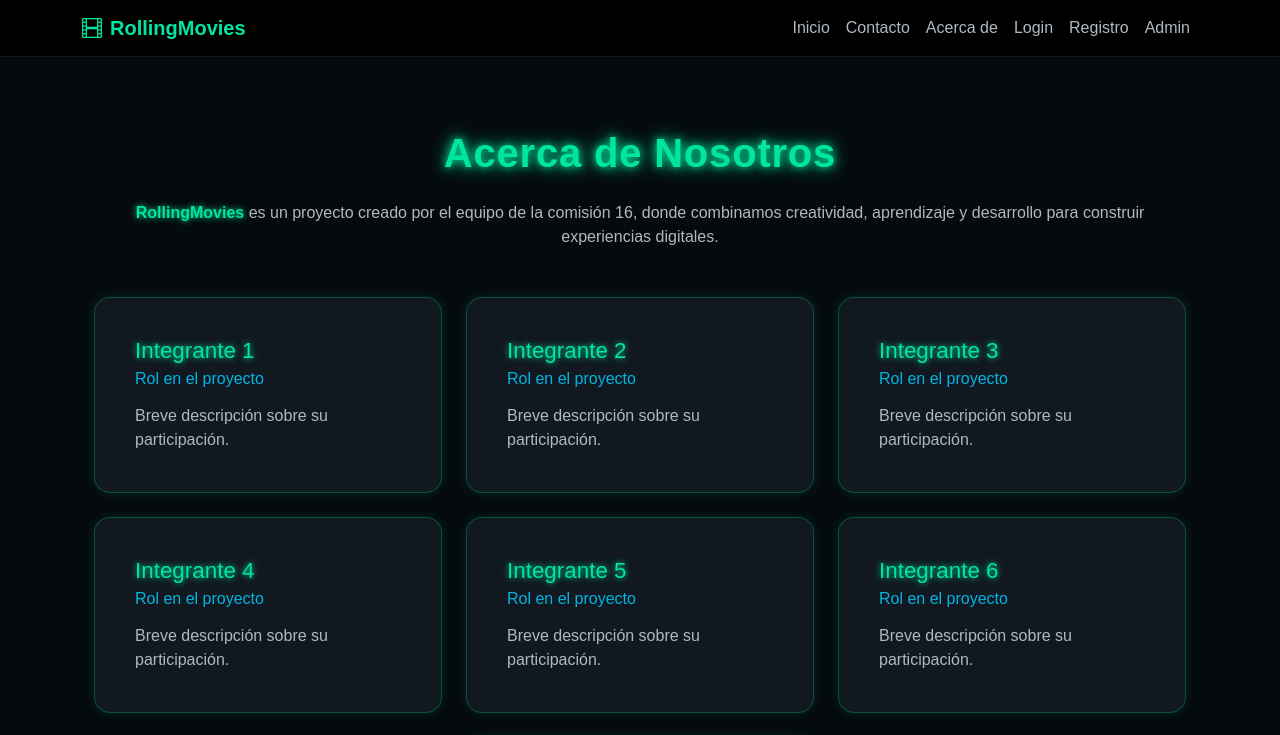
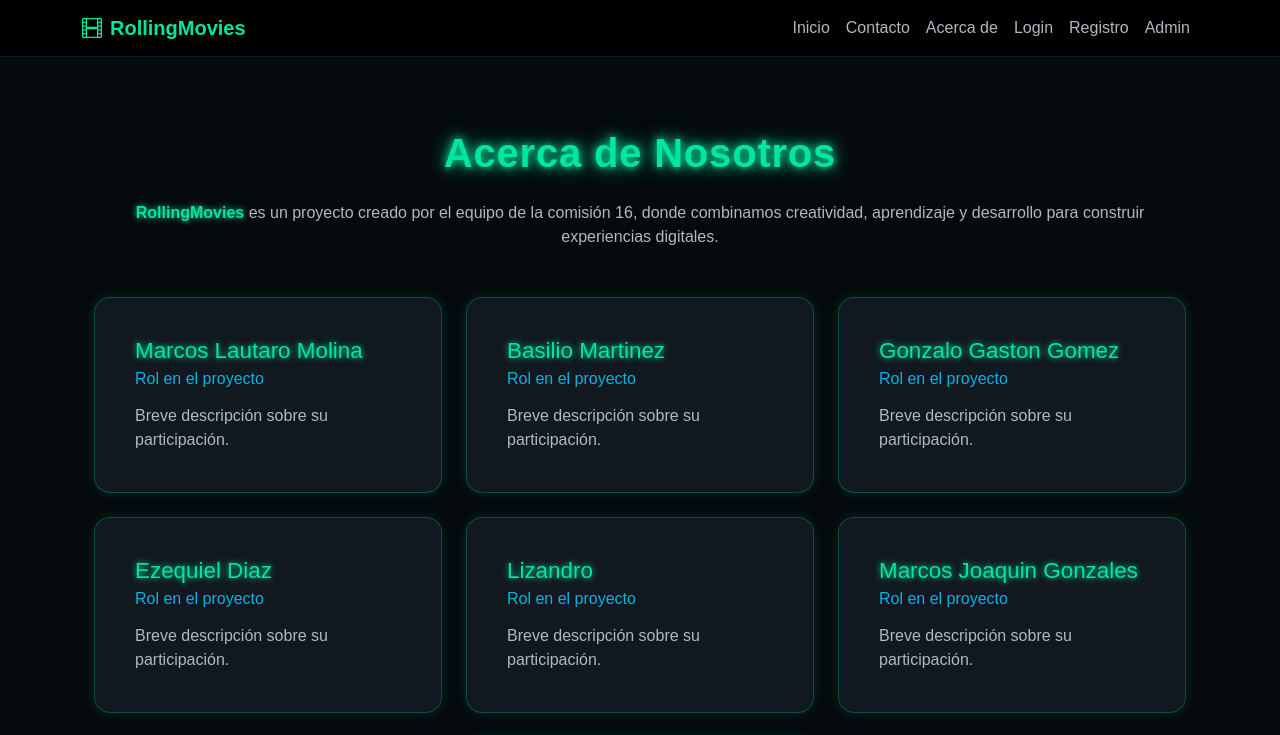
Before and after one commit to basiliomartinez/ProyectoRollingMovies, a React (Vite) app: page /acerca in a window 1280 px wide. Shown: the top 735 px of the page. Built offline with nearby package versions, Linux system fonts and the light colour scheme.

Commit message:
agregue los nombres de los participante de cada cards y le puse un h-100

```diff
--- a/src/components/pages/AcercaNosotros.jsx
+++ b/src/components/pages/AcercaNosotros.jsx
@@ -2,13 +2,13 @@ import { Container, Row, Col, Card } from "react-bootstrap";
 import "../../AcercaNosotros.css";
 
 const integrantes = [
-  { nombre: "Integrante 1", rol: "Rol en el proyecto", descripcion: "Breve descripción sobre su participación." },
-  { nombre: "Integrante 2", rol: "Rol en el proyecto", descripcion: "Breve descripción sobre su participación." },
-  { nombre: "Integrante 3", rol: "Rol en el proyecto", descripcion: "Breve descripción sobre su participación." },
-  { nombre: "Integrante 4", rol: "Rol en el proyecto", descripcion: "Breve descripción sobre su participación." },
-  { nombre: "Integrante 5", rol: "Rol en el proyecto", descripcion: "Breve descripción sobre su participación." },
-  { nombre: "Integrante 6", rol: "Rol en el proyecto", descripcion: "Breve descripción sobre su participación." },
-  { nombre: "Integrante 7", rol: "Rol en el proyecto", descripcion: "Breve descripción sobre su participación." }
+  { nombre: "Marcos Lautaro Molina", rol: "Rol en el proyecto", descripcion: "Breve descripción sobre su participación." },
+  { nombre: "Basilio Martinez", rol: "Rol en el proyecto", descripcion: "Breve descripción sobre su participación." },
+  { nombre: "Gonzalo Gaston Gomez", rol: "Rol en el proyecto", descripcion: "Breve descripción sobre su participación." },
+  { nombre: "Ezequiel Diaz", rol: "Rol en el proyecto", descripcion: "Breve descripción sobre su participación." },
+  { nombre: "Lizandro ", rol: "Rol en el proyecto", descripcion: "Breve descripción sobre su participación." },
+  { nombre: "Marcos Joaquin Gonzales", rol: "Rol en el proyecto", descripcion: "Breve descripción sobre su participación." },
+  { nombre: "Tomas Sobrino", rol: "Rol en el proyecto", descripcion: "Breve descripción sobre su participación." }
 ];
 
 const AcercaNosotros = () => {
@@ -24,7 +24,7 @@ const AcercaNosotros = () => {
       <Row className="g-4 justify-content-center">
         {integrantes.map((persona, index) => (
           <Col md={4} sm={6} key={index}>
-            <Card className="neon-card">
+            <Card className="neon-card h-100">
               <div className="neon-border"></div>
               <Card.Body>
                 <Card.Title>{persona.nombre}</Card.Title>
```
